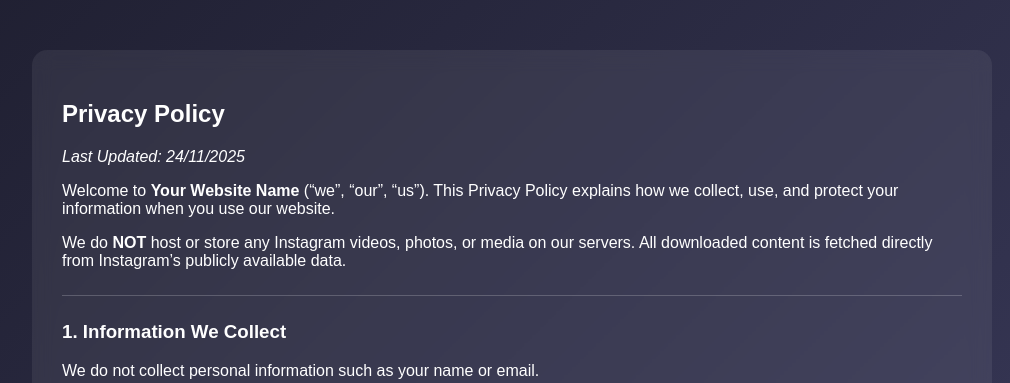
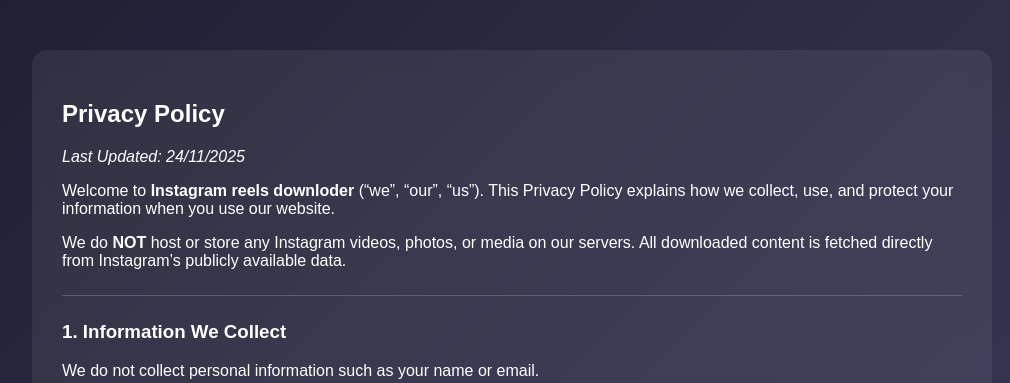
Before and after one commit to Indreshguatam/instagram-reesl-downloder, a Flask app: page /privacy in a window 1280 px wide. Shown: the part 42-425 px from the top of the page, without its empty margins (128-1138 px from the left). Run offline with Flask 3, Linux system fonts and the light colour scheme.

Commit message:
Update privacy.html

```diff
--- a/templates/privacy.html
+++ b/templates/privacy.html
@@ -75,7 +75,7 @@
     <p><em>Last Updated: 24/11/2025</em></p>
 
     <p>
-    Welcome to <strong>Your Website Name</strong> (“we”, “our”, “us”).
+    Welcome to <strong>Instagram reels downloder</strong> (“we”, “our”, “us”).
     This Privacy Policy explains how we collect, use, and protect your information when you use our website.
     </p>
 
```
